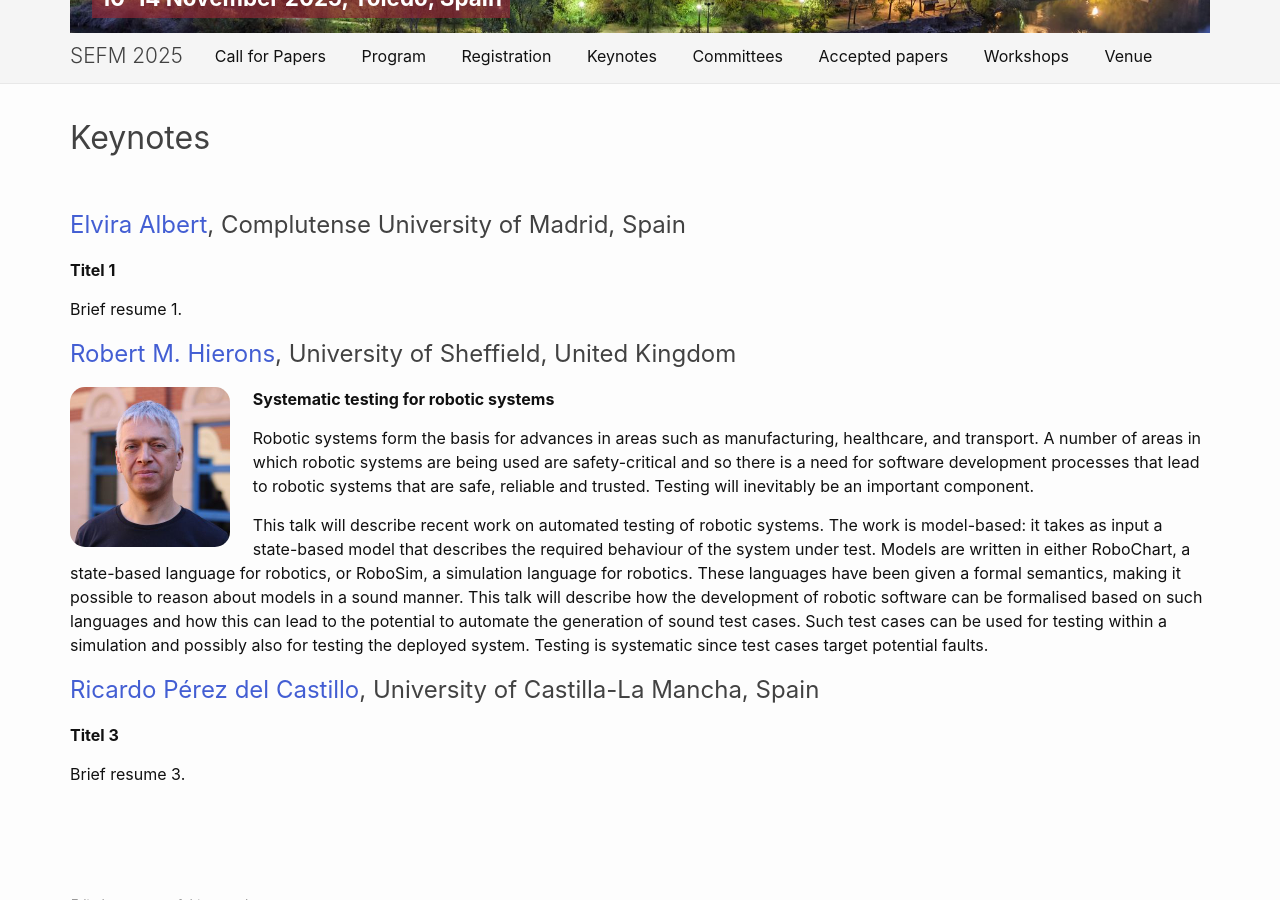
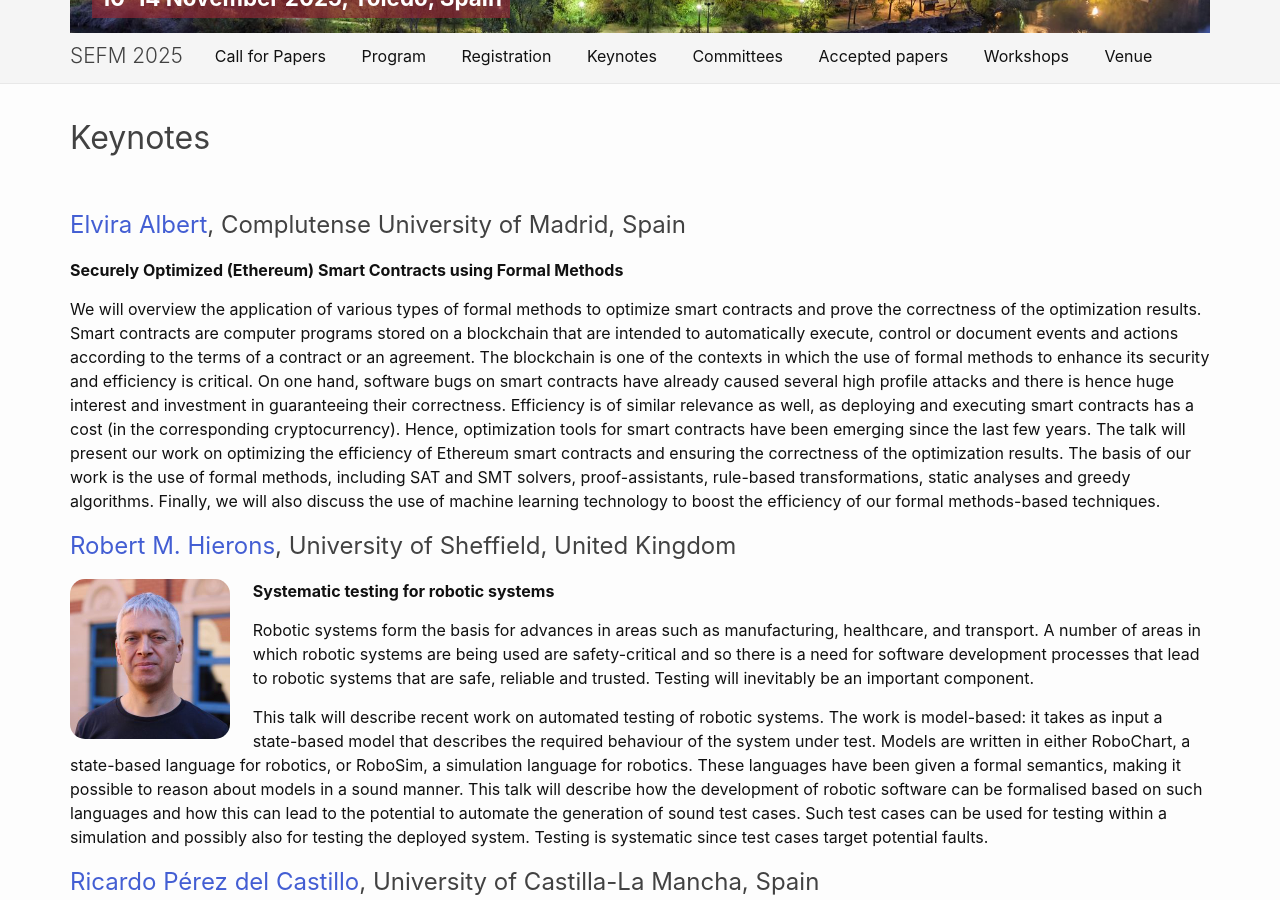
Before and after one commit to sefm-conference/2025, a Jekyll site: the page built from _pages/keynotes.md, in a window 1280 px wide and 900 px high, scrolled down 609 px. Built offline with Jekyll 4.4.1, drawn with Linux system fonts in a browser that asks for light colours.

Commit message:
Update keynotes.md

```diff
--- a/_pages/keynotes.md
+++ b/_pages/keynotes.md
@@ -17,9 +17,9 @@ published: true
 
 -->
 
-**Titel 1**
+**Securely Optimized (Ethereum) Smart Contracts using Formal Methods**
 
-Brief resume 1.
+We will overview the application of various types of formal methods to optimize smart contracts and prove the correctness of the optimization results. Smart contracts are computer programs stored on a blockchain that are intended to automatically execute, control or document events and actions according to the terms of a contract or an agreement. The blockchain is one of the contexts in which the use of formal methods to enhance its security and efficiency is critical. On one hand, software bugs on smart contracts have already caused several high profile attacks and there is hence huge interest and investment in guaranteeing their correctness. Efficiency is of similar relevance as well, as deploying and executing smart contracts has a cost (in the corresponding cryptocurrency). Hence, optimization tools for smart contracts have been emerging since the last few years. The talk will present our work on optimizing the efficiency of Ethereum smart contracts and ensuring the correctness of the optimization results. The basis of our work is the use of formal methods, including SAT and SMT solvers, proof-assistants, rule-based transformations, static analyses and greedy algorithms. Finally, we will also discuss the use of machine learning technology to boost the efficiency of our formal methods-based techniques.
 
 
 
```
